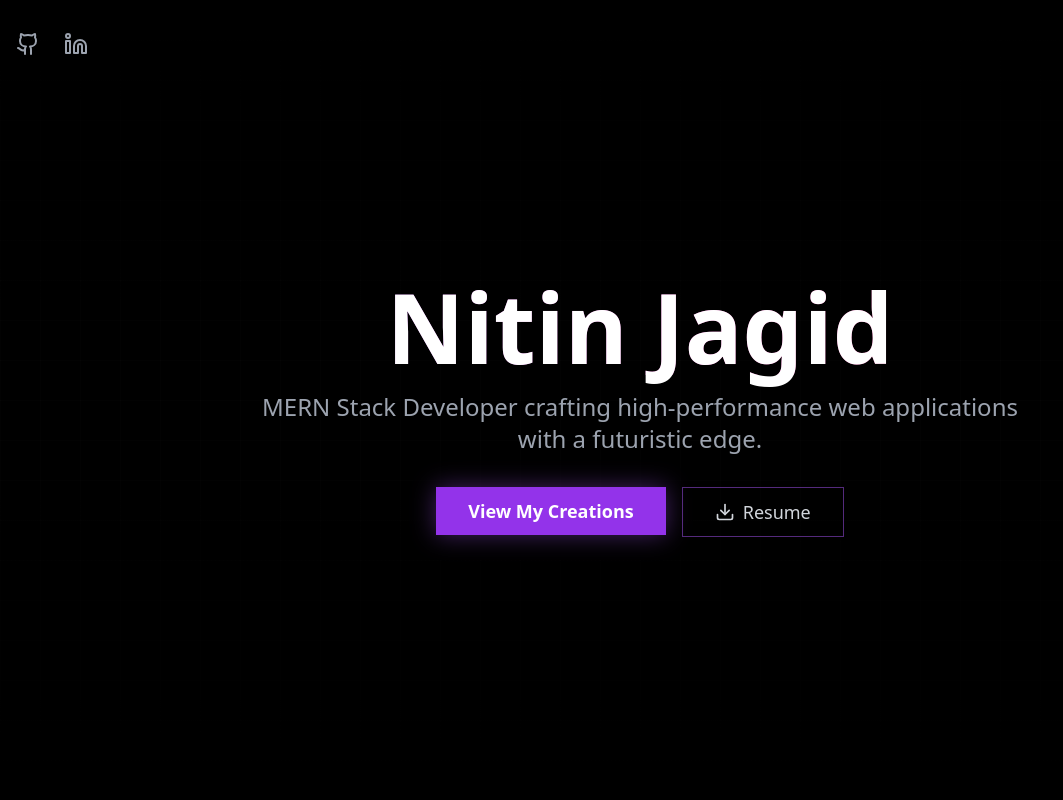
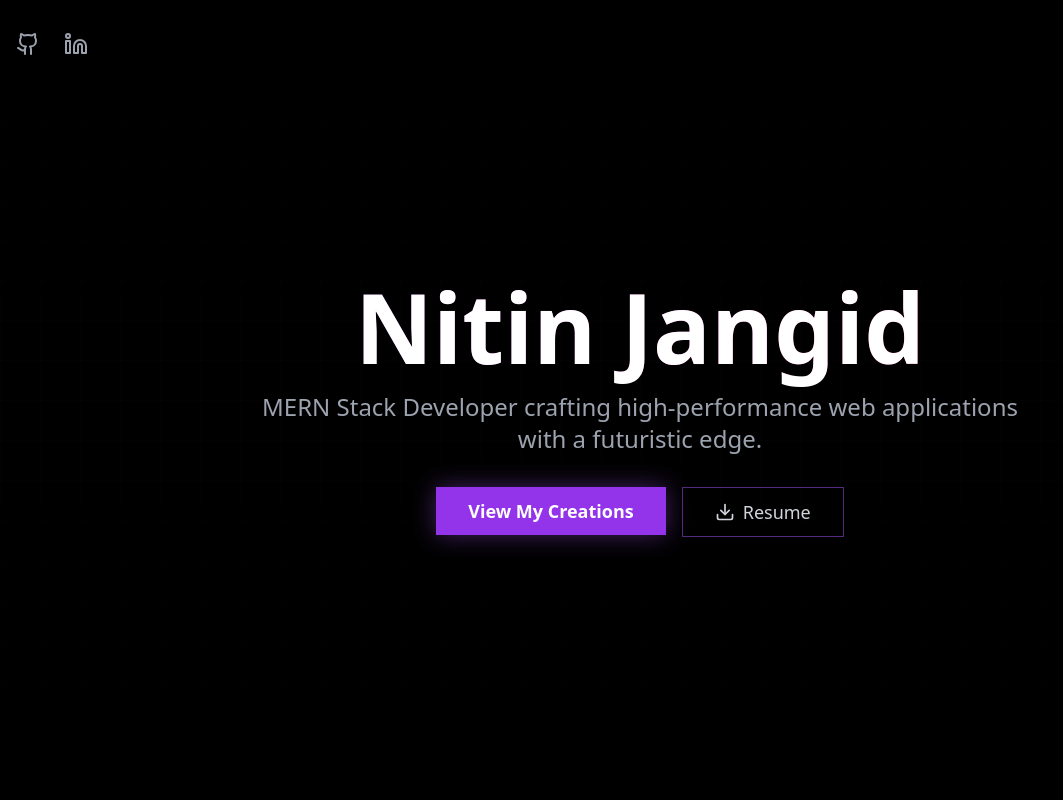
Before and after one commit to nitin12345555/My-portfolio, a React (Vite) app: page / in a window 1280 px wide. Shown: the top 800 px of the page, without its empty margins (0-1063 px from the left). Built offline with nearby package versions, Linux system fonts and the light colour scheme.

Commit message:
Update App.jsx

```diff
--- a/src/App.jsx
+++ b/src/App.jsx
@@ -24,7 +24,7 @@ function App() {
       title: "E-Commerce Platform",
       description: "A full-featured e-commerce website with product catalogs, shopping cart, and user authentication.",
       link: "https://e-commerce-website-woad-ten.vercel.app/",
-      tech: ["React","bootstrap","css"],
+      tech: ["React", "bootstrap", "css"],
     },
     {
       title: "Digital Agency Website",
@@ -36,13 +36,13 @@ function App() {
       title: "Interactive Web Page",
       description: "A creative web page demonstrating advanced UI/UX concepts with engaging animations and modern layouts. converting into code is under Development",
       link: "https://projects.animaapp.com/team/my-team-qmqw9hc/project/0Q4MKDp/screen/desktop-1/omniview",
-      tech: ["figma","Anima"],
+      tech: ["figma", "Anima"],
     },
     {
       title: "Crypto Live Pricing",
       description: "Real-time cryptocurrency price tracking application with live market data and intuitive data visualization.",
       link: "https://crypto-currency-project-phi.vercel.app/home",
-      tech: ["React", "node.js","express.js","mongodb","CSS"],
+      tech: ["React", "node.js", "express.js", "mongodb", "CSS"],
     }
   ];
 
@@ -114,7 +114,7 @@ function App() {
           <section className="min-h-[80vh] flex flex-col items-center justify-center text-center">
             <motion.div variants={containerVariants} initial="hidden" animate="visible">
               <motion.h1 variants={itemVariants} className="text-5xl md:text-8xl font-black text-white mb-4 bg-clip-text text-transparent bg-gradient-to-r from-purple-400 to-pink-600">
-                Nitin Jagid
+                Nitin Jangid
               </motion.h1>
               <motion.p variants={itemVariants} className="text-lg md:text-2xl text-gray-400 max-w-3xl mx-auto mb-8">
                 MERN Stack Developer crafting high-performance web applications with a futuristic edge.
```
Lines whose indentation alone changed are shown as unchanged.
